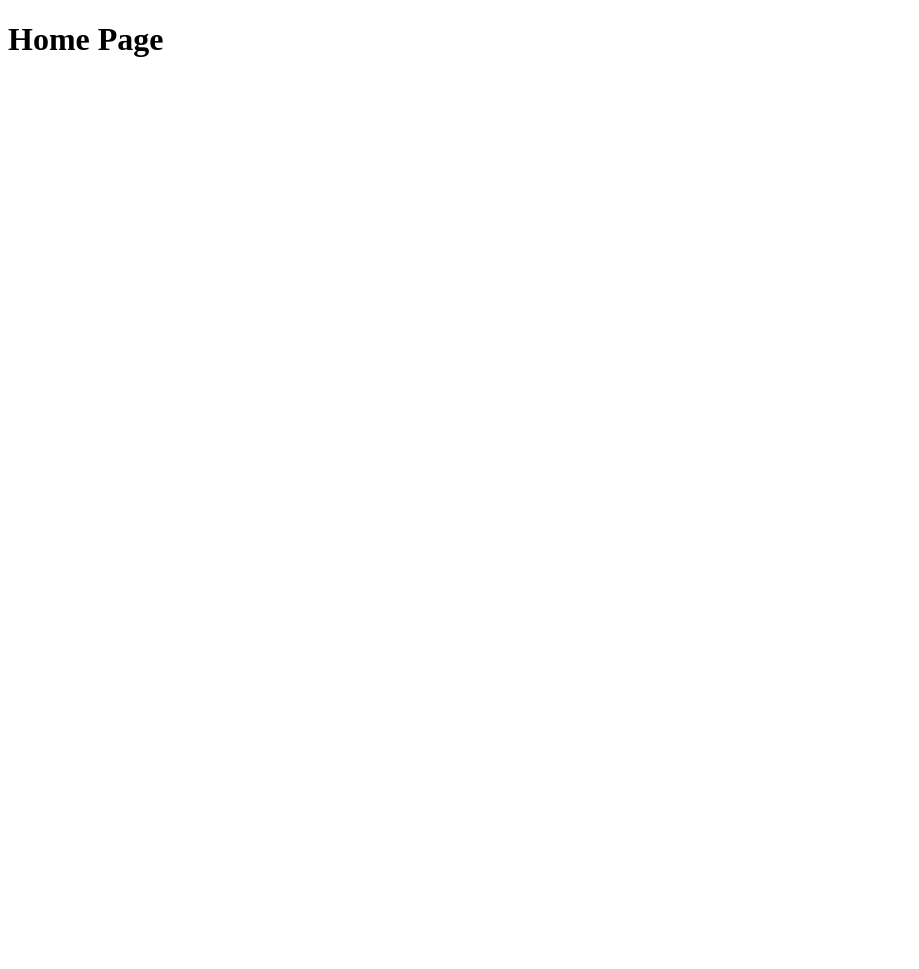
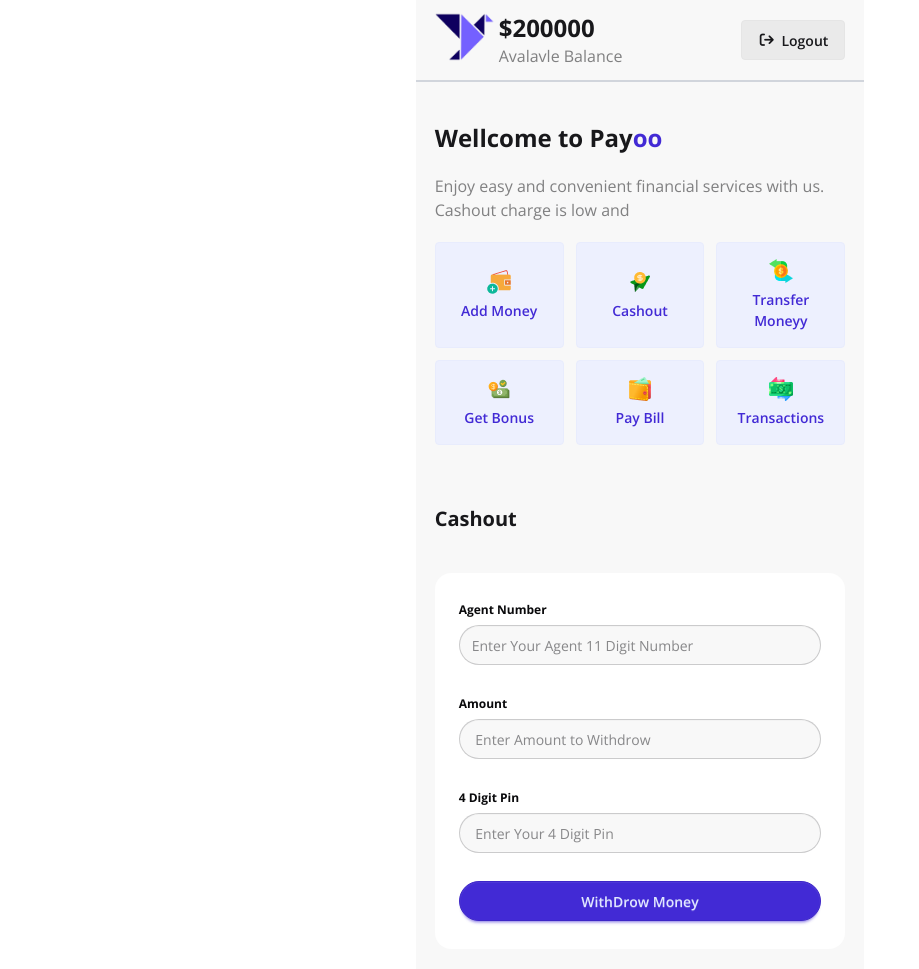
Before and after one commit to mdshakib771575-maker/payoo-project, a plain HTML site: page home.html in a window 1280 px wide. Shown: the whole page, without its empty margins (0-919 px from the left). Before the commit the page ends 800 px from the top, so only its background shows below. Drawn offline with nearby package versions, Linux system fonts and the light colour scheme.

Commit message:
complite home side

```diff
--- a/home.html
+++ b/home.html
@@ -1,12 +1,117 @@
 <!DOCTYPE html>
-<html lang="en">
+<html lang="en" data-theme="light">
+
 <head>
+    <title>Payoo | Home</title>
     <meta charset="UTF-8">
     <meta name="viewport" content="width=device-width, initial-scale=1.0">
     <title>Document</title>
+    <link rel="shortcut icon" href="./assets/logo.png" type="image/x-icon">
+    <!-- tailwind+dasuyui -->
+    <link href="https://cdn.jsdelivr.net/npm/daisyui@5" rel="stylesheet" type="text/css" />
+    <script src="https://cdn.jsdelivr.net/npm/@tailwindcss/browser@4"></script>
+    <!-- google fonts -->
+    <link rel="preconnect" href="https://fonts.googleapis.com">
+    <link rel="preconnect" href="https://fonts.gstatic.com" crossorigin>
+    <link
+        href="https://fonts.googleapis.com/css2?family=Open+Sans:ital,wght@0,300..800;1,300..800&family=Outfit:wght@100..900&display=swap"
+        rel="stylesheet">
+    <!-- icons fontawsome -->
+    <link rel="stylesheet" href="https://cdnjs.cloudflare.com/ajax/libs/font-awesome/7.0.1/css/all.min.css"
+        integrity="sha512-2SwdPD6INVrV/lHTZbO2nodKhrnDdJK9/kg2XD1r9uGqPo1cUbujc+IYdlYdEErWNu69gVcYgdxlmVmzTWnetw=="
+        crossorigin="anonymous" referrerpolicy="no-referrer" />
+    <style>
+        * {
+            font-family: "Open Sans", sans-serif;
+        }
+    </style>
 </head>
-<body>
-    <h1>Home Page</h1>
 
+<body class="min-h-screen max-w-md bg-base-200 mx-auto">
+
+    <header class="border-b-2 border-gray-300 sticky top-0 bg-base-200 z-10">
+        <section class=" w-11/12 mx-auto py-3 flex justify-between items-center">
+            <div class="left flex gap-1">
+                <div class="logo  w-[60px]">
+                    <img src="./assets/logo.png" alt="">
+                </div>
+                <div class="balance-info">
+                    <h2 class="text-2xl font-bold">$<span id="balance">200000</span></h2>
+                    <p class="text-neutral/50">Avalavle Balance</p>
+                </div>
+            </div>
+            <div class="right">
+                <a class="btn btn-soft" href="/index.html"><i class="fa-solid
+                fa-arrow-right-from-bracket"></i> Logout </a>
+
+            </div>
+        </section>
+
+    </header>
+    <section class="w-11/12 mx-auto py-10 space-y-5">
+
+        <h2 class="text-2xl font-bold">Wellcome to Pay<span class="text-primary">oo</span></h2>
+        <p class="text-neutral/50">Enjoy easy and convenient financial services with us. Cashout charge is low and </p>
+
+        </div>
+
+        <div class="buttons grid grid-cols-3 gap-3">
+            <button class="btn flex-col h-full py-4 btn-primary btn-soft">
+                <img src="./assets/opt-1.png" alt="">
+                <p> Add Money</p>
+            </button>
+            <button class="btn flex-col h-full py-4 btn-primary btn-soft">
+                <img src="./assets/opt-2.png" alt="">
+                <p>Cashout </p>
+            </button>
+            <button class="btn flex-col h-full py-4 btn-primary btn-soft">
+                <img src="./assets/opt-3.png" alt="">
+                <p>Transfer Moneyy</p>
+            </button>
+            <button class="btn flex-col h-full py-4 btn-primary btn-soft">
+                <img src="./assets/opt-4.png" alt="">
+                <p> Get Bonus </p>
+            </button>
+            <button class="btn flex-col h-full py-4 btn-primary btn-soft">
+                <img src="./assets/opt-5.png" alt="">
+                <p>Pay Bill</p>
+            </button>
+            <button class="btn flex-col h-full py-4 btn-primary btn-soft">
+                <img src="./assets/opt-6.png" alt="">
+                <p>Transactions</p>
+            </button>
+
+        </div>
+    </section>
+
+    <section id="cashout" class="w-11/12 mx-auto py-5">
+        <h2 class="text-xl font-bold">Cashout</h2>
+
+        <div class="form pt-10">
+            <div class="card bg-base-100 w-full shrink-0  mx-auto rounded-2xl">
+                <div class="card-body">
+                    <fieldset class="fieldset">
+                        <label class="label text-neutral font-bold">Agent Number</label>
+                        <input id="cashout-number" type="text" maxlength="11" minlength="11"
+                            class="input rounded-full bg-base-200 w-full" placeholder="Enter Your Agent 11 Digit Number" />
+                        <br>
+                        <label class="label text-neutral font-bold ">Amount</label>
+                        <input id="cashout-amount" type="number"  class="input rounded-full bg-base-200 w-full "
+                            placeholder=" Enter Amount to Withdrow" />
+                            <br>
+
+                        <label class="label text-neutral font-bold">4 Digit Pin</label>
+                        <input id="cashout-pin" type="password" maxlength="4" class="input rounded-full bg-base-200 w-full"
+                            placeholder=" Enter Your 4 Digit Pin" />
+                        <div></div>
+                        <button id="cashout-btn" class="btn btn-primary rounded-full mt-4">WithDrow Money</button>
+                    </fieldset>
+                </div>
+            </div>
+        </div>
+
+    </section>
+    <script src="./script/cashout.js"></script>
 </body>
+
 </html>
--- /dev/null
+++ b/script/cashout.js
@@ -0,0 +1,63 @@
+console.log('Hello Shakib')
+
+const cashoutBtn = document.getElementById('cashout-btn');
+cashoutBtn.addEventListener('click',function(){
+    // logic
+    // 1.get the agent number and validate.
+    // 2.get the amount and validate and convert to numvber.
+    // 3.get the current balance  and validate and convert to numvber.
+    //4.Calculate new balance .
+    // 5. get the pin and verify.
+    // 5.1 true > show and alert > set balance .
+    //5.2 folse < Error alert < retrn
+
+// 1.get the agent numbe
+    const cashoutNumberInput = document.getElementById('cashout-number');
+    const cashoutNumber = cashoutNumberInput.value;
+    if(cashoutNumber.length  != 11){
+        alert('Invalid Agent Number')
+        return;
+    }
+    // console.log(cashoutNumber);
+ //2.get the amount
+    const cashoutAmountInput = document.getElementById('cashout-amount');
+    const cashoutAmount = cashoutAmountInput.value;
+    // console.log(cashoutAmount);
+
+// 3.get the current balance
+    const balanceele = document.getElementById('balance')
+   const balance = balanceele.innerText;
+
+ //4.Calculate new balance .
+    const newbalance = Number(balance)-Number(cashoutAmount);
+    // if(Number(cashoutAmount) > Number(balance) ){
+    //     alert('invalid amaount')
+    //     return;
+    // }else{
+
+    //     console.log(newbalance);
+    // }
+    if(newbalance < 0){
+        alert('invaid balance')
+        return;
+    }
+    //  console.log(newbalance);
+   // 5. get the pin and verify.
+   const cashoutPinInput = document.getElementById('cashout-pin');
+   const cashoutPin = cashoutPinInput.value;
+
+   if(cashoutPin =='1234'){
+    // 5.1 true > show and alert > set balance .
+    alert('cashout sucessfull')
+    console.log(newbalance)
+    balanceele.innerText = newbalance;
+}else{
+       //5.2 folse < Error alert < retrn
+    alert('invalid Pin')
+    return;
+}
+console.log(cashoutPin)
+
+
+
+})
--- a/script/login.js
+++ b/script/login.js
@@ -10,12 +10,12 @@ loginBtn.addEventListener('click', function () {
       // 1. get number
     const inputNumber  = document.getElementById('input-number');
     const contacNumber = inputNumber.value;
-    console.log(contacNumber);
+    // console.log(contacNumber);
 
   // 2. get pin
     const inputPin = document.getElementById('input-pin');
     const pin = inputPin.value;
-     console.log(pin);
+    //  console.log(pin);
 
       // 3. mach number & pin
 
```
Also changed, not shown: index.html (+1 -0 lines).
